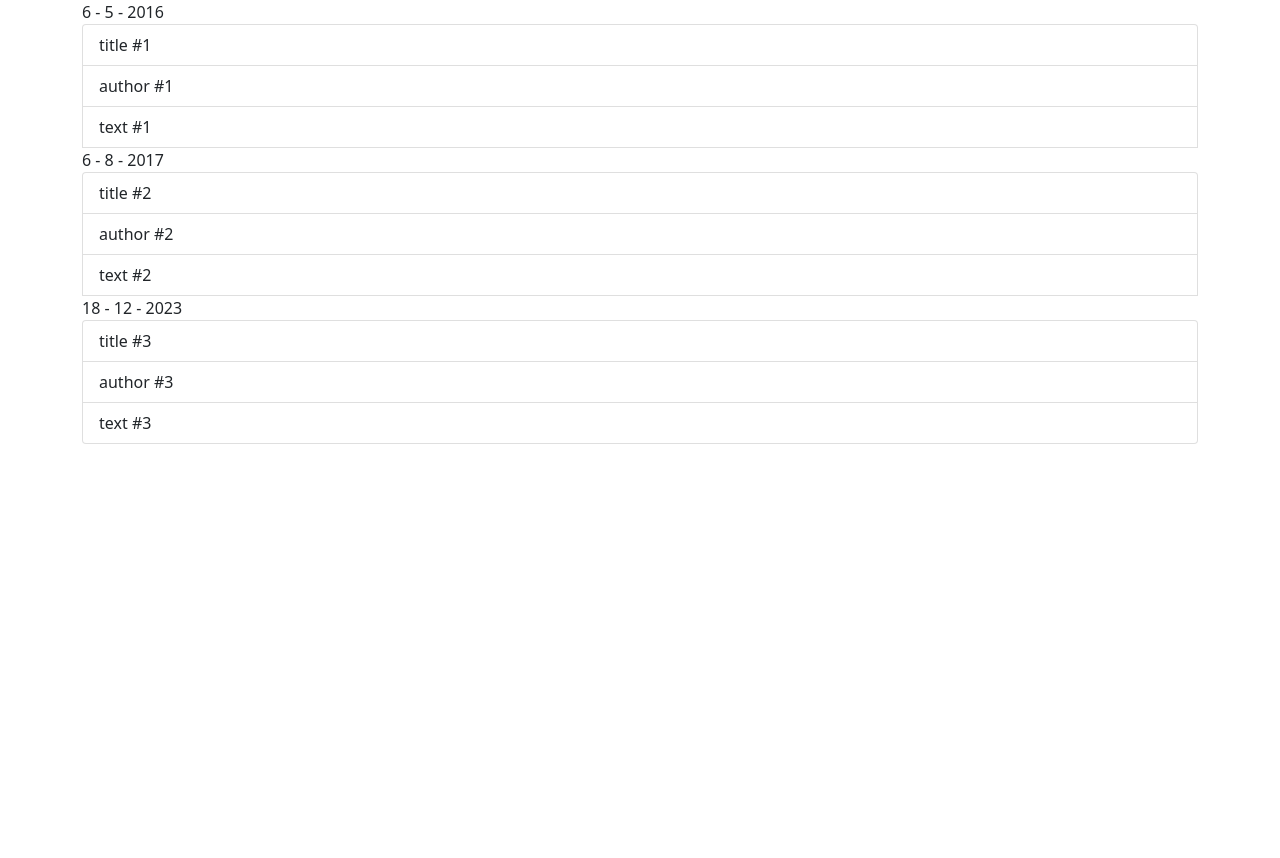
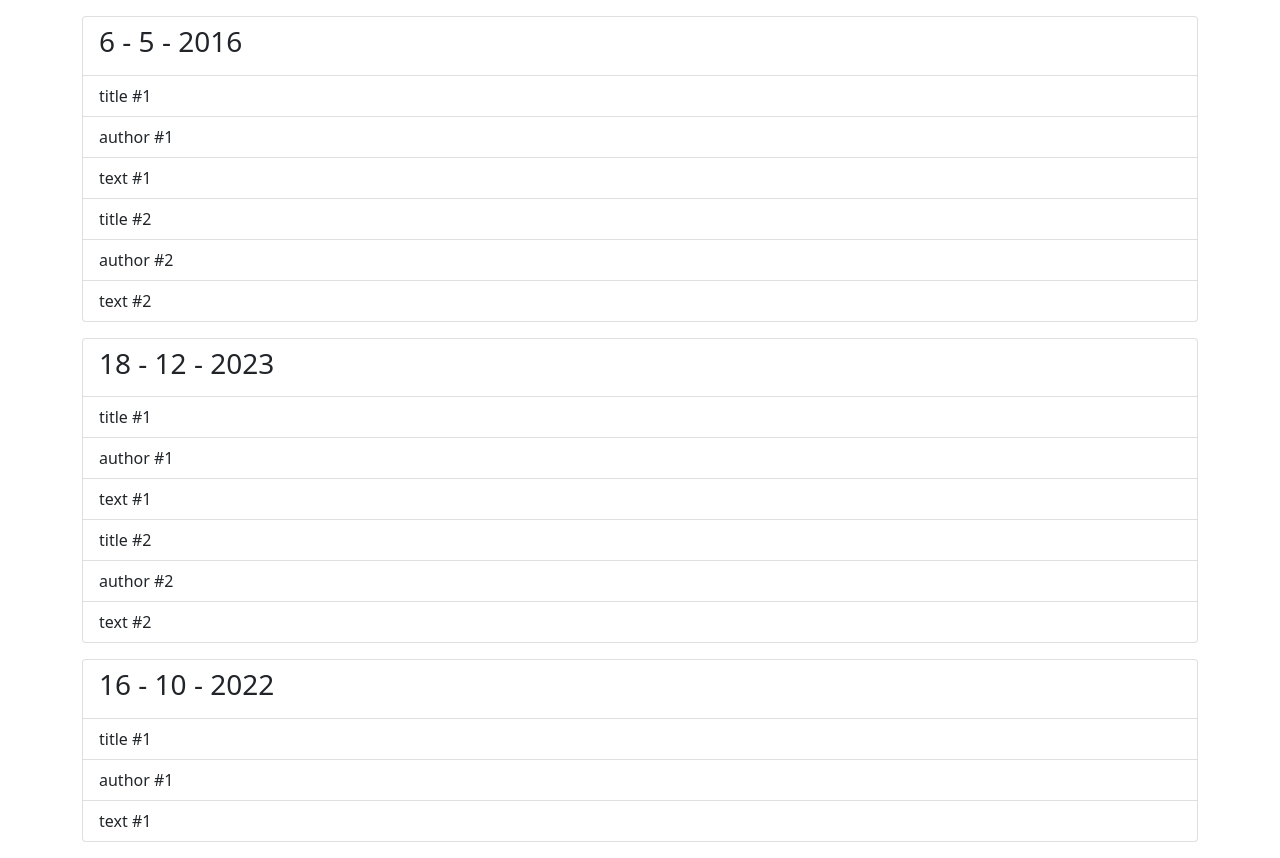
Before and after one commit to Zariy7/php-snacks-blocco-1, a PHP site: page / in a window 1280 px wide. Before the commit the page ends 444 px from the top, so only its background shows below. Run offline with PHP 8.4, Linux system fonts and the light colour scheme.

Commit message:
fixed snack_3

```diff
--- a/snack_3/index.php
+++ b/snack_3/index.php
@@ -3,14 +3,20 @@
 
     for($i = 1; $i<4; $i++){
         $dayKey = rand(1, 31).' - '.rand(1, 12).' - '.rand(2012, 2024);
-        $oneChat = [];
 
-        $oneChat['title'] = 'title #'.$i;
-        $oneChat['author'] = 'author #'.$i;
-        $oneChat['text'] = 'text #'.$i;
+        $dayChat = [];
 
-        //$dayKey[] = $oneChat;
-        $allChat[$dayKey] = $oneChat;
+        for($j = 1; $j<=(rand(1, 3)); $j++){
+            $oneChat = [];
+
+            $oneChat['title'] = 'title #'.$j;
+            $oneChat['author'] = 'author #'.$j;
+            $oneChat['text'] = 'text #'.$j;
+
+            $dayChat[] = $oneChat;
+        }
+
+        $allChat[$dayKey] = $dayChat;
     }
 
     //var_dump($allChat);
@@ -27,23 +33,19 @@
     <body>
         <div class="container">
             <?php
-                foreach($allChat as $key => $chat) {
-                    echo $key.'<br>';
+                foreach($allChat as $key => $firstOutput){
+                    echo "<ul class='list-group my-3'><li class='list-group-item'><h3>".$key."</h3></li>";
+
+                    //var_dump($firstOutput);
+                    foreach($firstOutput as $secondOutput){
+                        foreach($secondOutput as $thirdOutput){
+                            echo "<li class='list-group-item'>".$thirdOutput."</li>";
+                        }
+                    }
+
+                    echo "</ul>";
+                }
             ?>
-            <ul class="list-group">
-                    <?php
-                        foreach($chat as $info){
-                    ?>
-                            <li class="list-group-item">
-                                <?php echo $info; ?>
-                            </li>
-                    <?php
-                        }
-                    ?>
-                <?php
-                    }
-                ?>
-            </ul>
         </div>
     </body>
 </html>
```
